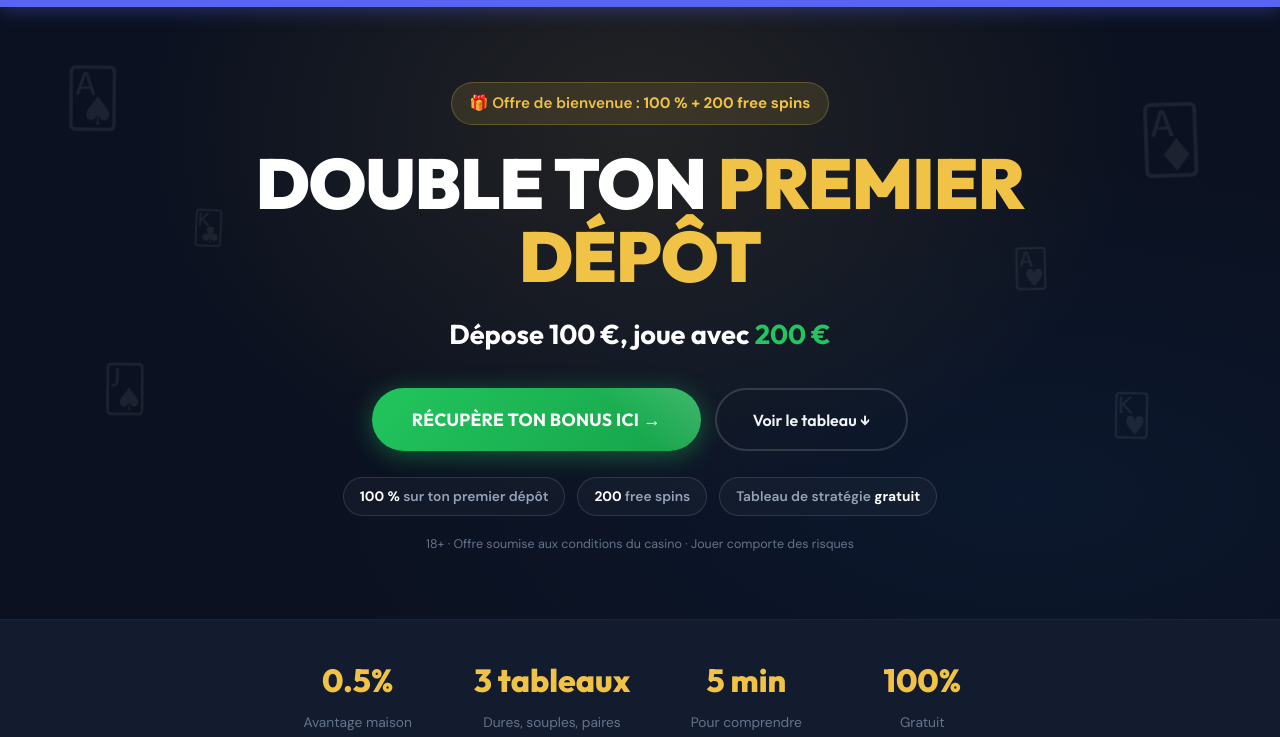
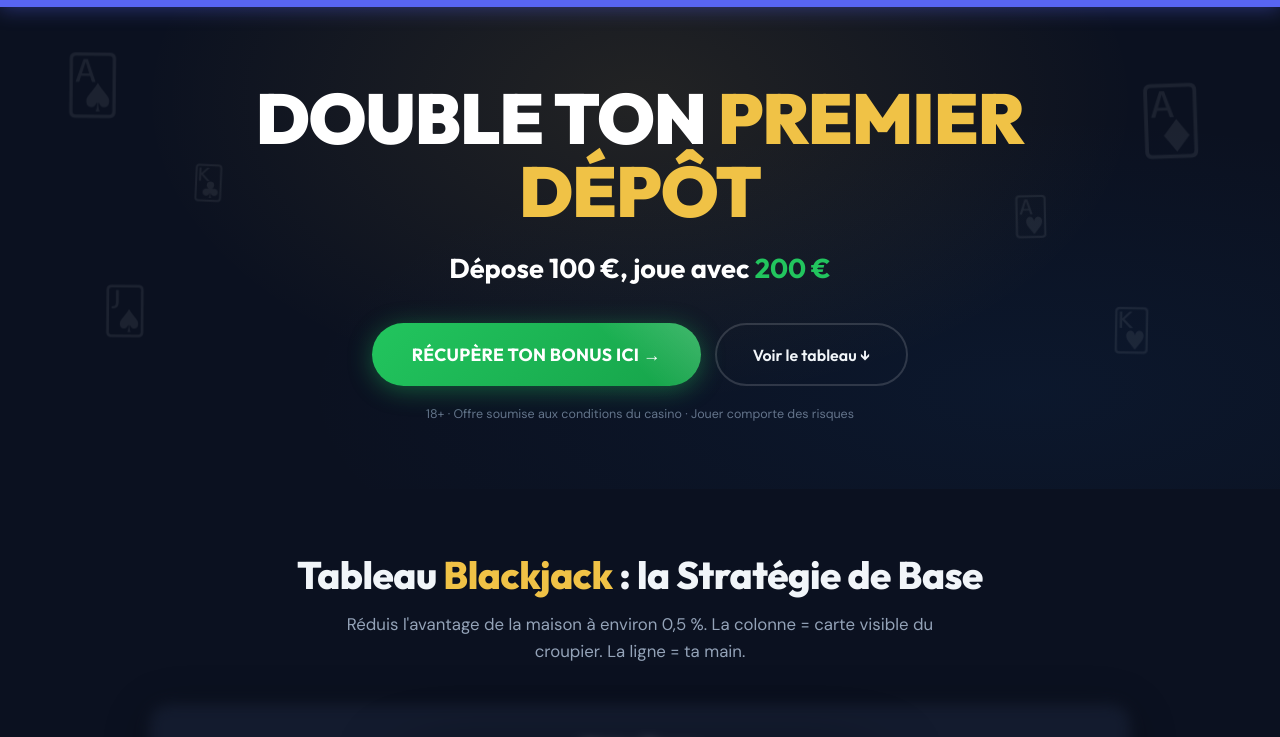
Before and after one commit to Magogogogroscul/boisterous-panda-3d581e, a website: page index.html in a window 1280 px wide. Shown: the part 48-785 px from the top of the page. Drawn offline with Linux system fonts and the light colour scheme.

Commit message:
Accueil : retrait de la pastille d'offre, des puces sous les boutons et de la barre de chiffres
Co-Authored-By: Claude Fable 5.2 <noreply@anthropic.com>
Claude-Session: https://claude.ai/code/session_01AocYEFr1YXRchSdKT1eoWi

```diff
--- a/index.html
+++ b/index.html
@@ -531,25 +531,15 @@ footer { padding: 46px 20px; line-height: 1.7; }
     <div class="floating-card">🂱</div>
   </div>
   <div class="hero-content">
-    <div class="hero-stat">🎁 Offre de bienvenue : <strong>100 % + 200 free spins</strong></div>
     <p class="hero-title">DOUBLE TON <span>PREMIER DÉPÔT</span></p>
     <p class="hero-offer">Dépose 100 €, joue avec <strong>200 €</strong></p>
     <div class="hero-cta-row">
       <a href="https://taap.it/blackjackbonus" target="_blank" rel="noopener sponsored" class="cta-btn" id="cta-link-hero" data-cta="hero">Récupère ton bonus ici →</a>
       <a href="#tableau" class="cta-btn-secondary">Voir le tableau ↓</a>
     </div>
-    <ul class="hero-perks"><li><strong>100 %</strong> sur ton premier dépôt</li><li><strong>200</strong> free spins</li><li>Tableau de stratégie <strong>gratuit</strong></li></ul>
     <p class="hero-legal">18+ · Offre soumise aux conditions du casino · Jouer comporte des risques</p>
   </div>
 </section>
-
-<!-- CHIFFRES CLÉS -->
-<div class="social-proof-bar">
-  <div class="proof-stat"><span class="num" data-target="0.5" data-suffix="%" data-decimal="true">0%</span><span class="label">Avantage maison</span></div>
-  <div class="proof-stat"><span class="num" data-target="3" data-suffix=" tableaux">0</span><span class="label">Dures, souples, paires</span></div>
-  <div class="proof-stat"><span class="num" data-target="5" data-suffix=" min">0 min</span><span class="label">Pour comprendre</span></div>
-  <div class="proof-stat"><span class="num" data-target="100" data-suffix="%">0%</span><span class="label">Gratuit</span></div>
-</div>
 
 <!-- STRATEGY TABLE -->
 <section class="table-section" id="tableau">
@@ -797,34 +787,6 @@ document.querySelectorAll('.faq-q').forEach(q => {
   });
 });
 
-// Counter animation
-function animateCounter(el) {
-  const target = parseFloat(el.dataset.target);
-  const suffix = el.dataset.suffix || '';
-  const isDecimal = el.dataset.decimal === 'true';
-  const duration = 1800;
-  const start = performance.now();
-  function update(now) {
-    const elapsed = now - start;
-    const progress = Math.min(elapsed / duration, 1);
-    const eased = 1 - Math.pow(1 - progress, 3);
-    const current = eased * target;
-    if (isDecimal) el.textContent = current.toFixed(1) + suffix;
-    else el.textContent = Math.floor(current).toLocaleString('fr-FR') + suffix;
-    if (progress < 1) requestAnimationFrame(update);
-  }
-  requestAnimationFrame(update);
-}
-const counterObserver = new IntersectionObserver(entries => {
-  entries.forEach(e => {
-    if (e.isIntersecting && !e.target.dataset.animated) {
-      e.target.dataset.animated = 'true';
-      animateCounter(e.target);
-    }
-  });
-}, { threshold: 0.5 });
-document.querySelectorAll('.proof-stat .num').forEach(el => counterObserver.observe(el));
-
 // Sticky CTA
 const stickyCta = document.getElementById('stickyCta');
 const heroSection = document.querySelector('.hero');
```
